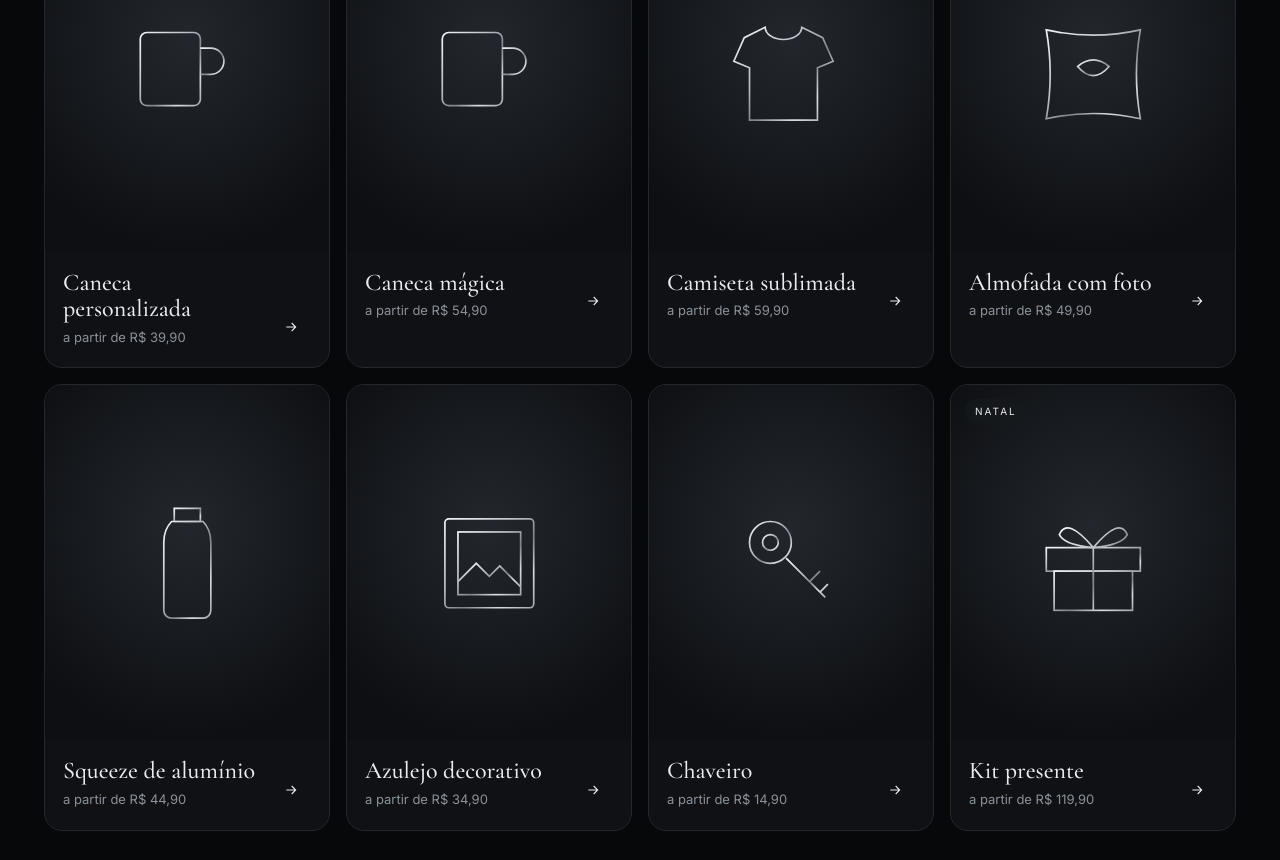
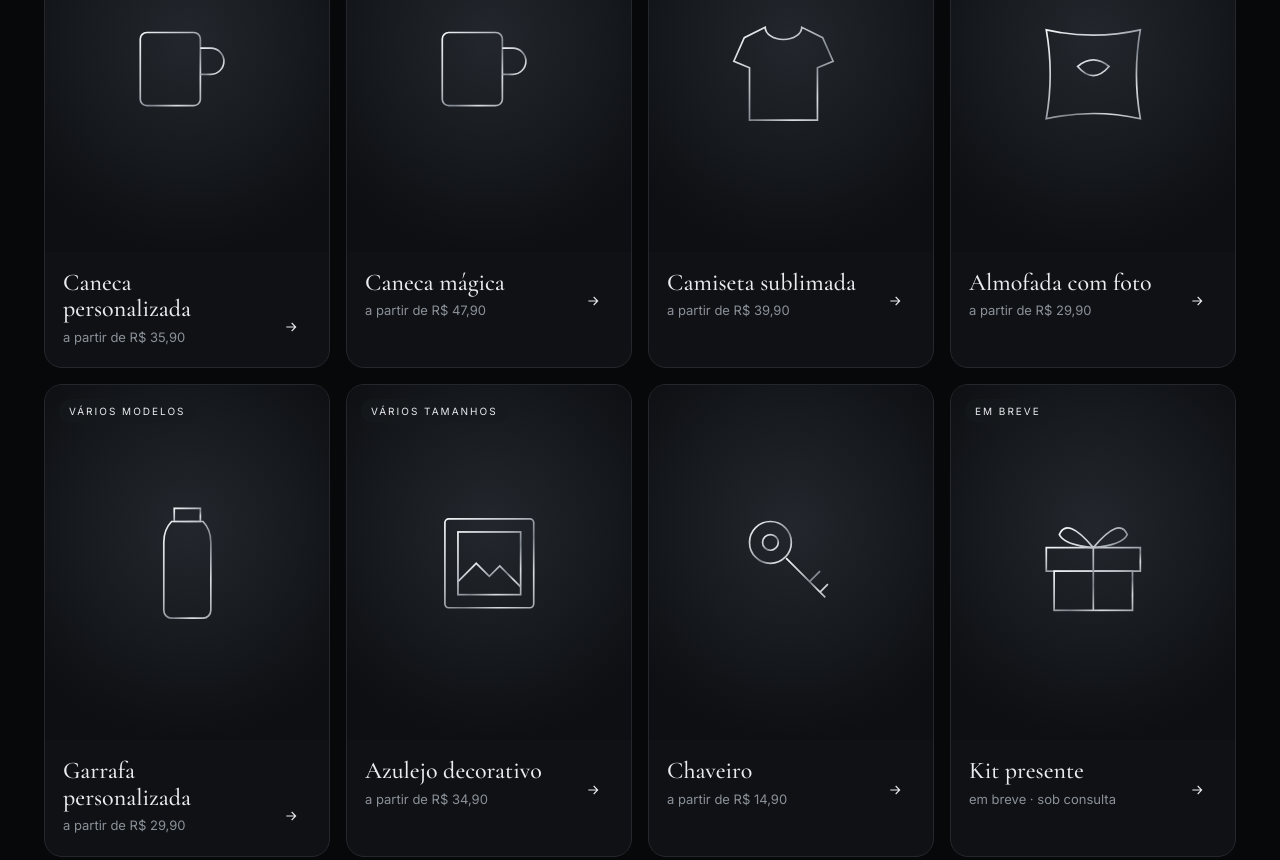
Before and after one commit to acfadias/poseydon, a plain HTML site: page index.html in a window 1280 px wide. Shown: the part 2094-2954 px from the top of the page. Drawn offline with nearby package versions, Linux system fonts and the light colour scheme.

Commit message:
Atualiza preços reais dos produtos
Co-Authored-By: Claude Opus 5.5 <noreply@anthropic.com>
Claude-Session: https://claude.ai/code/session_01AZpuWn8WiSAiXm1bgS5cat

```diff
--- a/index.html
+++ b/index.html
@@ -236,8 +236,8 @@ const WHATSAPP='5500000000000';            // DDI + DDD + número, só dígitos
 const INSTAGRAM='https://instagram.com/poseydonsublimacao';  // link do perfil
 const NATAL='2026-12-25',CORTE_NATAL='2026-12-15';
 const PRODUTOS=[ // [nome, a partir de (R$), ícone, selo]
- ['Caneca personalizada',39.9,'mug','Mais vendida'],['Caneca mágica',54.9,'mug','Revela a foto'],['Camiseta sublimada',59.9,'shirt',''],['Almofada com foto',49.9,'pillow',''],
- ['Squeeze de alumínio',44.9,'bottle',''],['Azulejo decorativo',34.9,'tile',''],['Chaveiro',14.9,'key',''],['Kit presente',119.9,'gift','Natal']];
+ ['Caneca personalizada',35.9,'mug','Mais vendida'],['Caneca mágica',47.9,'mug','Revela a foto'],['Camiseta sublimada',39.9,'shirt',''],['Almofada com foto',29.9,'pillow',''],
+ ['Garrafa personalizada',29.9,'bottle','Vários modelos'],['Azulejo decorativo',34.9,'tile','Vários tamanhos'],['Chaveiro',14.9,'key',''],['Kit presente',0,'gift','Em breve']];
 /* ===================================== */
 const ICON={
  mug:'<rect x="14" y="18" width="46" height="56" rx="5"/><path d="M60 30h8a10 10 0 0 1 0 20h-8"/><path d="M14 30h46"/>',
@@ -250,7 +250,7 @@ const ICON={
 const wa=m=>`https://wa.me/${WHATSAPP}?text=${encodeURIComponent(m)}`;
 const days=d=>Math.max(0,Math.ceil((new Date(d+'T00:00')-new Date())/864e5));
 const brl=n=>n.toLocaleString('pt-BR',{style:'currency',currency:'BRL'});
-document.getElementById('prods').innerHTML=PRODUTOS.map(([n,p,i,t])=>`<a class="card rv" data-wa="Olá! Quero personalizar: ${n}." href="#"><div class="img">${t?`<span class="tg">${t}</span>`:''}<svg viewBox="0 0 100 100">${ICON[i]}</svg></div><div class="in"><div><h3>${n}</h3><div class="pr">a partir de ${brl(p)}</div></div><span class="go"><svg width="16" height="16"><use href="#arr"/></svg></span></div></a>`).join('');
+document.getElementById('prods').innerHTML=PRODUTOS.map(([n,p,i,t])=>`<a class="card rv" data-wa="Olá! Quero personalizar: ${n}." href="#"><div class="img">${t?`<span class="tg">${t}</span>`:''}<svg viewBox="0 0 100 100">${ICON[i]}</svg></div><div class="in"><div><h3>${n}</h3><div class="pr">${p?'a partir de '+brl(p):'em breve · sob consulta'}</div></div><span class="go"><svg width="16" height="16"><use href="#arr"/></svg></span></div></a>`).join('');
 const avisos=[`Natal em ${days(NATAL)} dias`,'Frete grátis acima de R$ 99',`Pedidos de Natal até ${CORTE_NATAL.slice(8)}/12`,'Arte grátis com prévia para aprovação','Enviamos para todo o Brasil'];
 const rep=(a,n)=>Array(n).fill(a).flat();
 document.getElementById('bar').innerHTML=rep(avisos,4).map(t=>`<span>${t} ✦</span>`).join('');
```
Also changed, not shown: gestao/index.html (+1 -1 lines).
